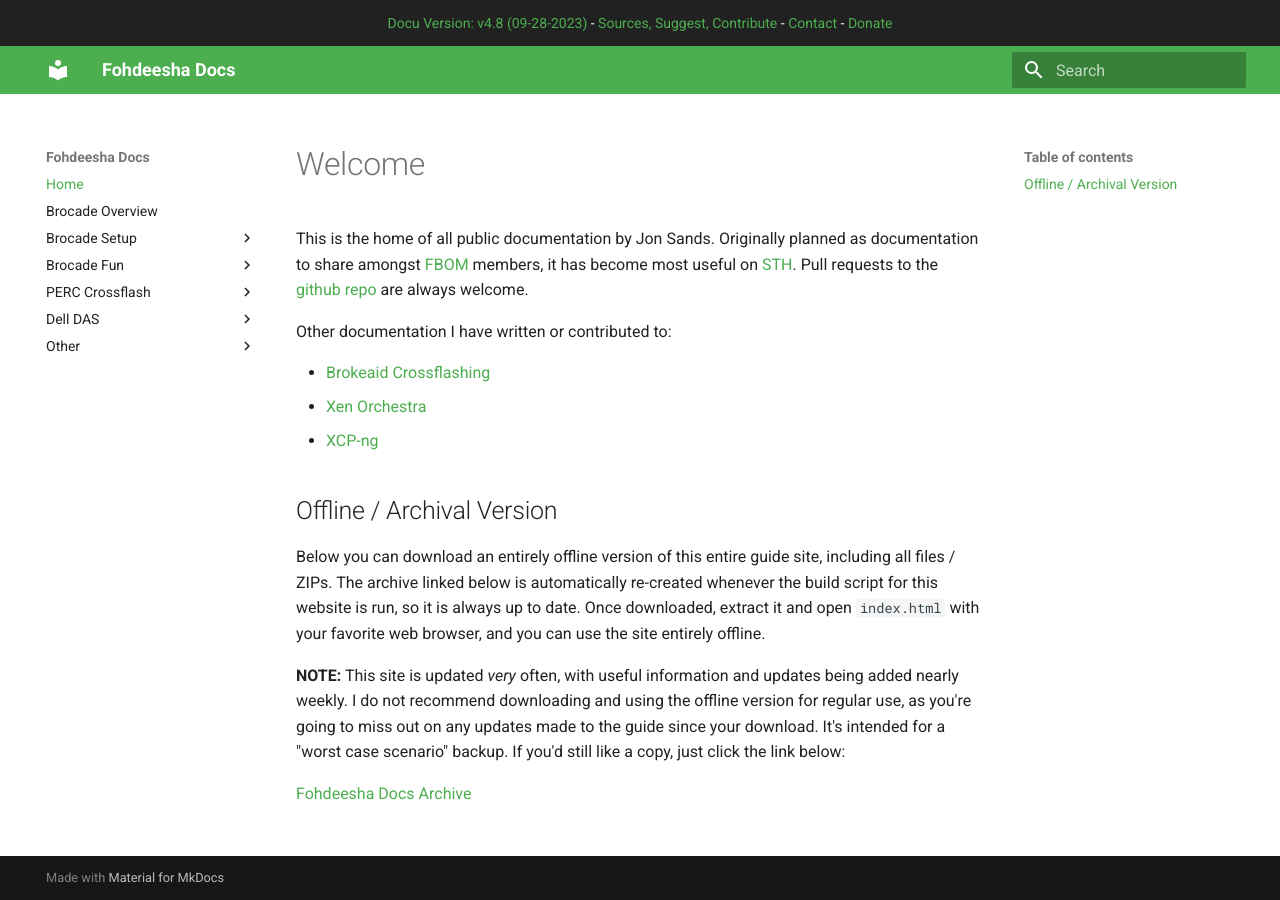
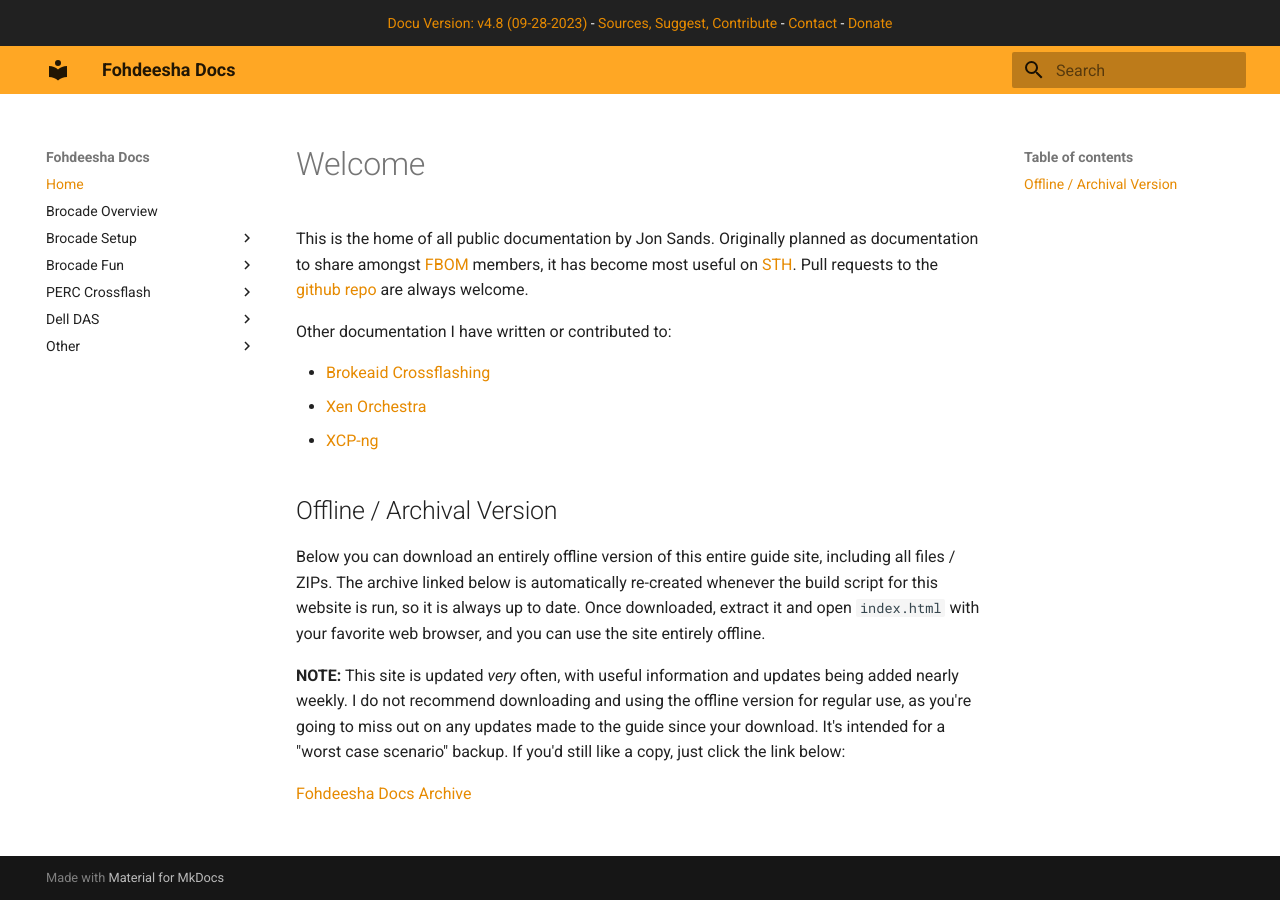
Before and after one commit to Fohdeesha/lab-docu, an MkDocs documentation site: the page built from docs/index.md, in a window 1280 px wide. Built offline with MkDocs 1.6.1 and Material for MkDocs 9.7.7, drawn with Linux system fonts in a browser that asks for light colours.

Commit message:
( ͡° ͜ʖ ͡°)
merry crimbus

```diff
--- a/mkdocs.yml
+++ b/mkdocs.yml
@@ -8,8 +8,8 @@ theme:
   name: 'material'
   custom_dir: overrides
   palette:
-    primary: 'green'
-    accent: 'orange'
+    primary: 'orange'
+    accent: 'green'
 
 dev_addr: 192.168.1.27:8000
 nav:
@@ -33,6 +33,7 @@ nav:
         - 'ADX Licensing': 'adx.md'
         - 'CES Licensing': 'ces.md'
         - 'CER Licensing': 'cer.md'
+        - 'MLX Licensing': 'mlx.md'
         - 'JTAG LB6M': 'jtag.md'
         - 'JTAG ICX6610': 'jtag6610.md'
         - 'Hidden Dev Stuff': 'hidden.md'
```
Also changed, not shown: docs/mlx.md (added, +1 -0 lines).
